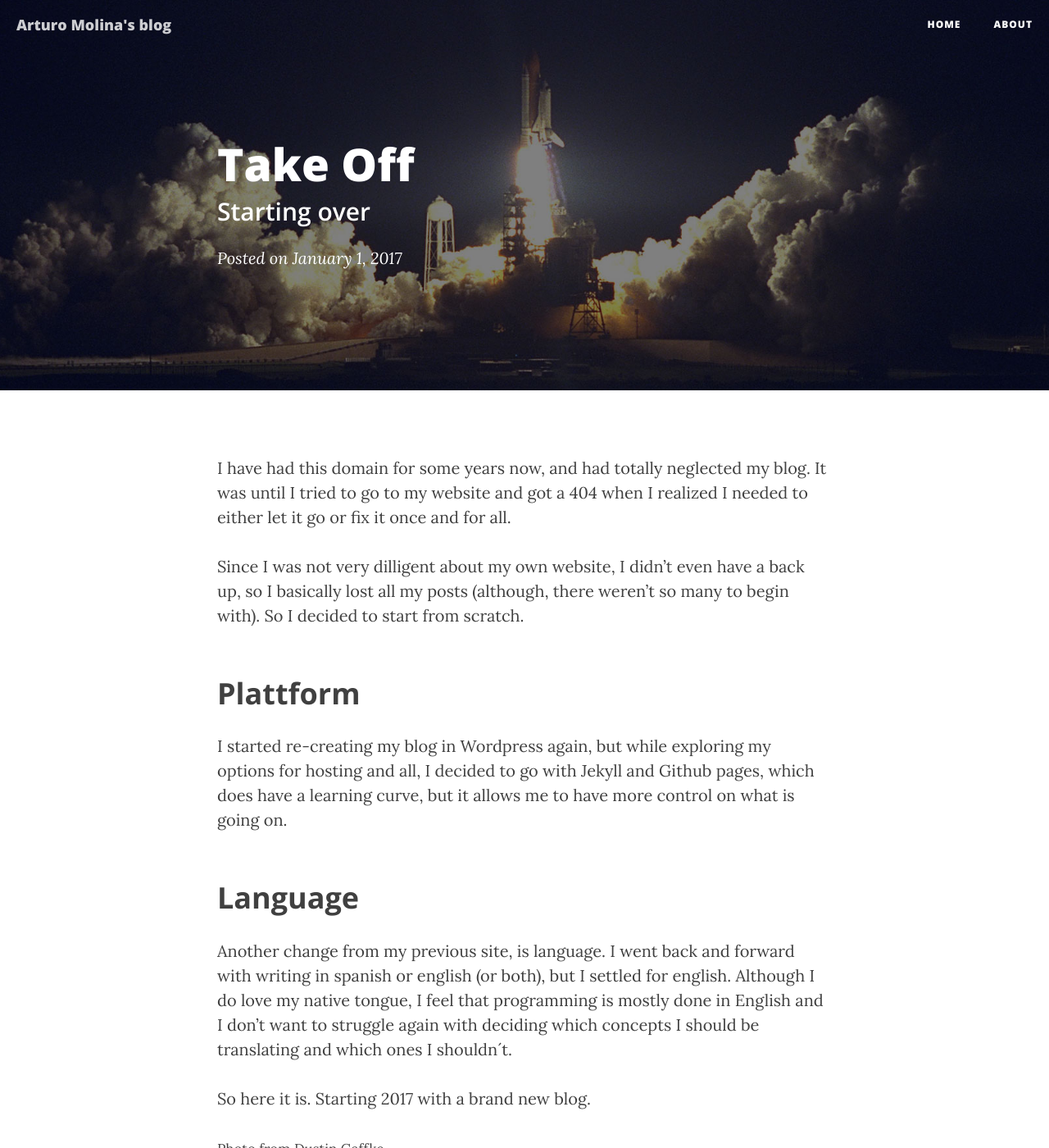
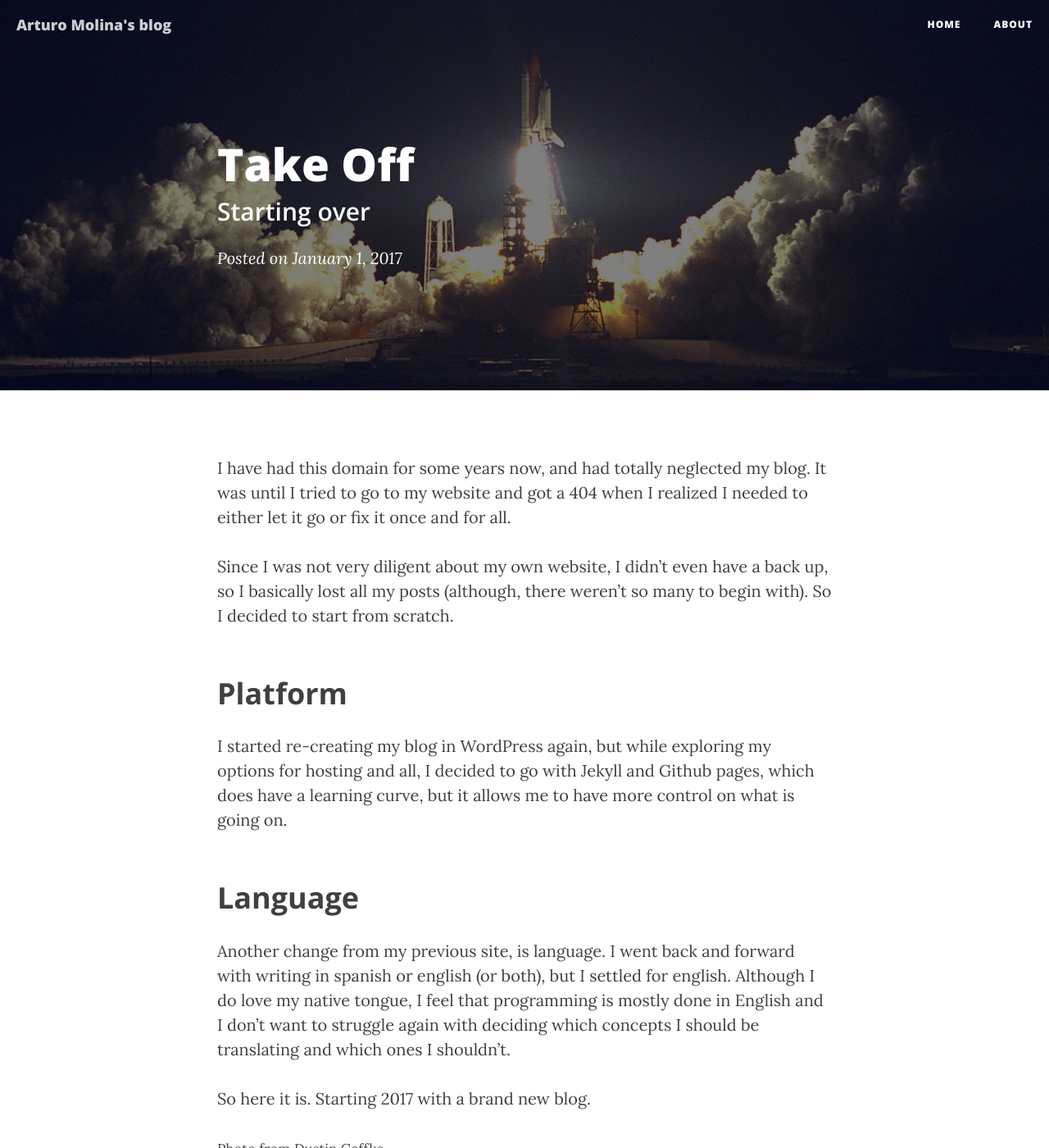
Before and after one commit to jamolina/jamolina.github.io, a Jekyll site: the page built from _posts/2017-01-01-take-off.md, in a window 1280 px wide and 1400 px high. Shown: the whole window at 82% size. Built offline with Jekyll 4.4.1, drawn with Linux system fonts in a browser that asks for light colours; nearby versions of some CDN libraries; comment, search, counter and statistics services are not loaded.

Commit message:
Fixing typos

```diff
--- a/_posts/2017-01-01-take-off.md
+++ b/_posts/2017-01-01-take-off.md
@@ -12,14 +12,14 @@ tags: [general]
 
 I have had this domain for some years now, and had totally neglected my blog. It was until I tried to go to my website and got a 404 when I realized I needed to either let it go or fix it once and for all.
 
-Since I was not very dilligent about my own website, I didn't even have a back up, so I basically lost all my posts (although, there weren't so many to begin with). So I decided to start from scratch.
+Since I was not very diligent about my own website, I didn't even have a back up, so I basically lost all my posts (although, there weren't so many to begin with). So I decided to start from scratch.
 
-<h2 class="section-heading">Plattform</h2>
+<h2 class="section-heading">Platform</h2>
 
-I started re-creating my blog in Wordpress again, but while exploring my options for hosting and all, I decided to go with Jekyll and  Github pages, which does have a learning curve, but it allows me to have more control on what is going on.
+I started re-creating my blog in WordPress again, but while exploring my options for hosting and all, I decided to go with Jekyll and  Github pages, which does have a learning curve, but it allows me to have more control on what is going on.
 
 <h2 class="section-heading">Language</h2>
 
-Another change from my previous site, is language. I went back and forward with writing in spanish or english (or both), but I settled for english. Although I do love my native tongue, I feel that programming is mostly done in English and I don't want to struggle again with deciding which concepts I should be translating and which ones I shouldn´t.
+Another change from my previous site, is language. I went back and forward with writing in spanish or english (or both), but I settled for english. Although I do love my native tongue, I feel that programming is mostly done in English and I don't want to struggle again with deciding which concepts I should be translating and which ones I shouldn't.
 
 So here it is. Starting 2017 with a brand new blog.
```
